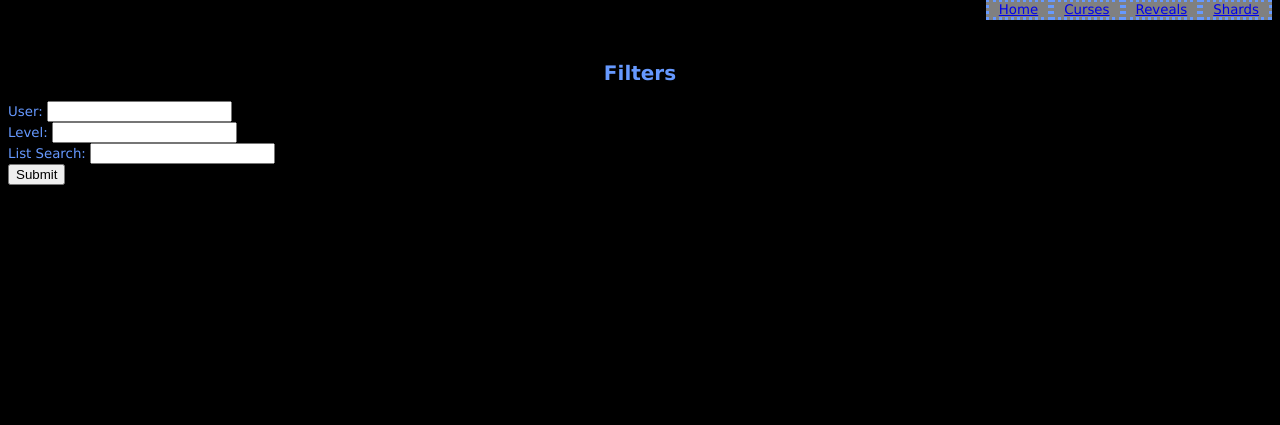
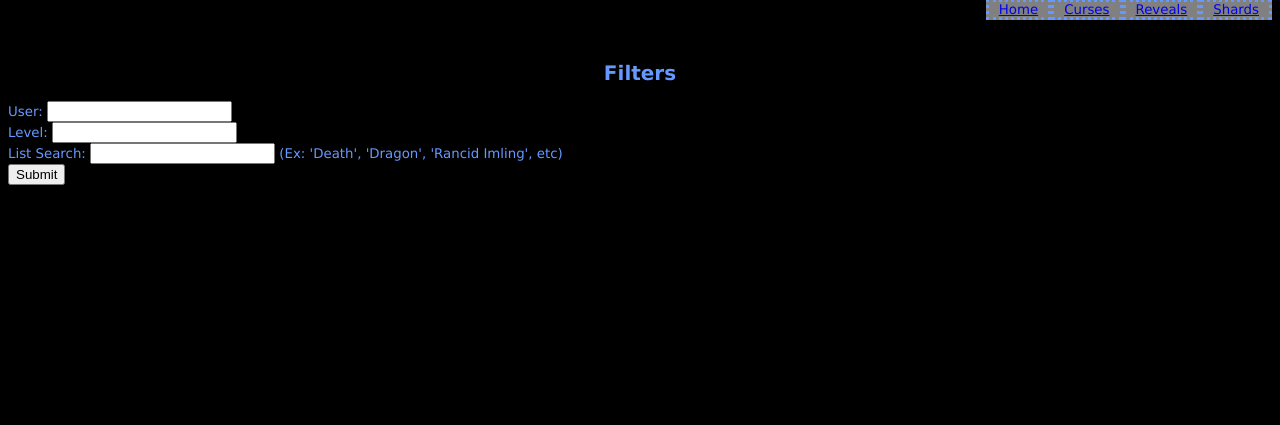
Before and after one commit to hebron-george/cq2, a PHP site: page /reveals/findReveal.php in a window 1280 px wide. Shown: the part 96-521 px from the top of the page. Run offline with PHP 8.4, Linux system fonts and the light colour scheme.

Commit message:
Added examples to help users use the list search filter.

```diff
--- a/reveals/findReveal.php
+++ b/reveals/findReveal.php
@@ -58,7 +58,7 @@
 			Level:
 			<input type="text" id="level" name="level"></input> <br>
 			List Search:
-			<input type="text" id="crit" name="crit"></input>
+			<input type="text" id="crit" name="crit"></input> (Ex: 'Death', 'Dragon', 'Rancid Imling', etc)
 			<br>
 			<input type="submit"></input>
 		</form>
```
